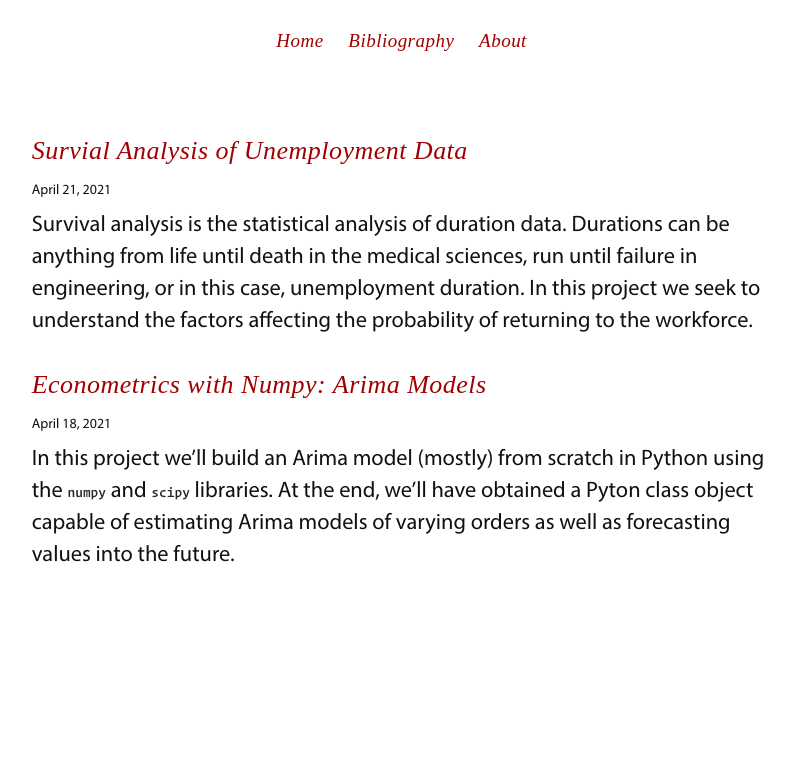
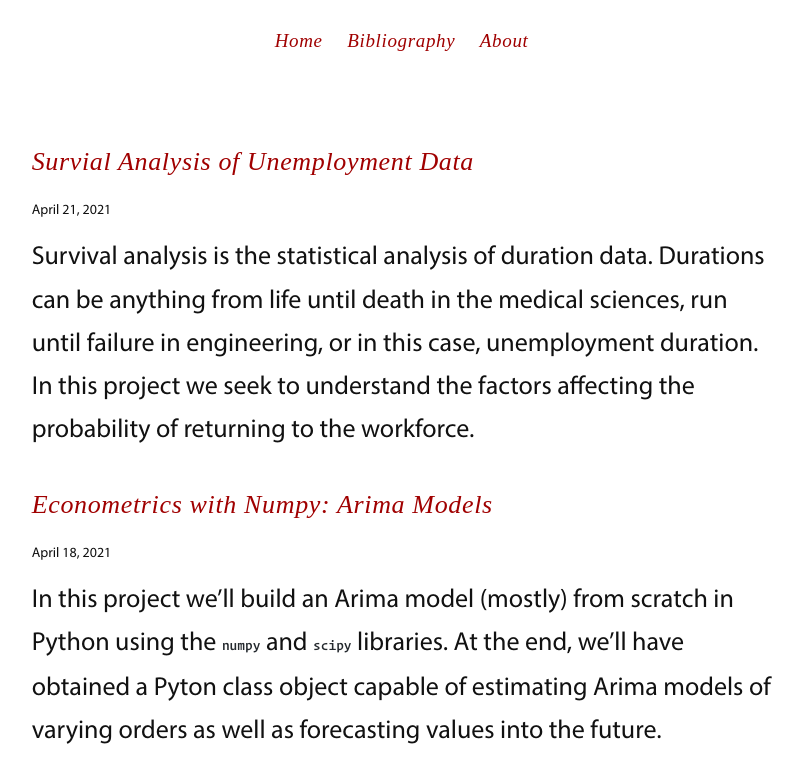
Before and after one commit to mhoirup/mhoirup.github.io, a Jekyll site: the page built from index.html, in a window 1280 px wide. Shown: the top 783 px of the page, without its empty margins (240-1043 px from the left). Built offline with Jekyll 4.4.1, drawn with Linux system fonts in a browser that asks for light colours.

Commit message:
adjust font sizes

```diff
--- a/css/tufte.scss
+++ b/css/tufte.scss
@@ -23,19 +23,19 @@
 
 html {
     text-align: baseline;
-    font-size: 11px;
+    font-size: 1.35em;
     -webkit-font-smoothing: antialiased;
     -moz-osx-font-smoothing: grayscale;
 }
 
-@media screen and (min-width: 800px){ html{ font-size: 12px;} }
-@media screen and (min-width: 900px){ html{ font-size: 13px;} }
-@media screen and (min-width: 1000px){ html{ font-size: 14px;} }
-@media screen and (min-width: 1100px){ html{ font-size: 15px; } }
-@media screen and (min-width: 1200px){ html{ font-size: 16px; } }
-@media screen and (min-width: 1300px){ html{ font-size: 17px; } }
+// @media screen and (min-width: 800px){ html{ font-size: 12px;} }
+// @media screen and (min-width: 900px){ html{ font-size: 13px;} }
+// @media screen and (min-width: 1000px){ html{ font-size: 14px;} }
+// @media screen and (min-width: 1100px){ html{ font-size: 15px; } }
+// @media screen and (min-width: 1200px){ html{ font-size: 16px; } }
+// @media screen and (min-width: 1300px){ html{ font-size: 17px; } }
 
-p, ol, ul { font-size: 1.4rem; }
+// p, ol, ul { font-size: 1.4rem; }
 
 body {
     width: 85%;
```
